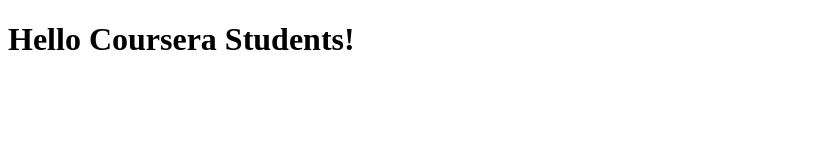
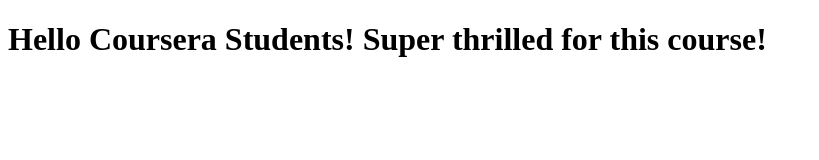
Before and after one commit to b-lureen/coursera-test, a plain HTML site: page index.html in a window 1280 px wide. Shown: the whole page, without its empty margins (0-819 px from the left). Drawn offline with Linux system fonts and the light colour scheme.

Commit message:
Next version of web file.

```diff
--- a/index.html
+++ b/index.html
@@ -5,6 +5,6 @@
     <title>Hello Coursera</title>
   </head>
   <body>
-    <h1>Hello Coursera Students!</h1>
+    <h1>Hello Coursera Students! Super thrilled for this course!</h1>
   </body>
 </html>
```
